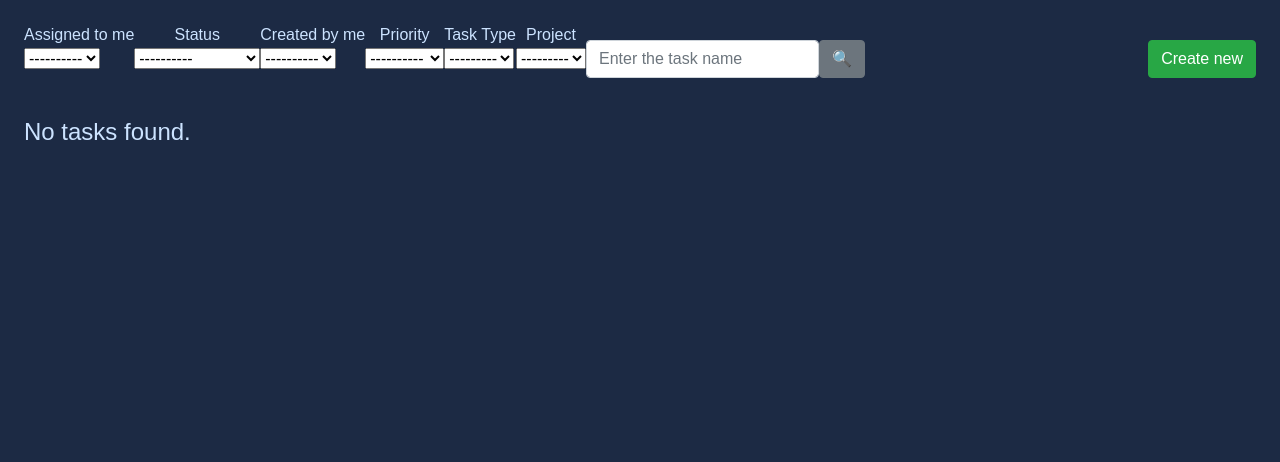
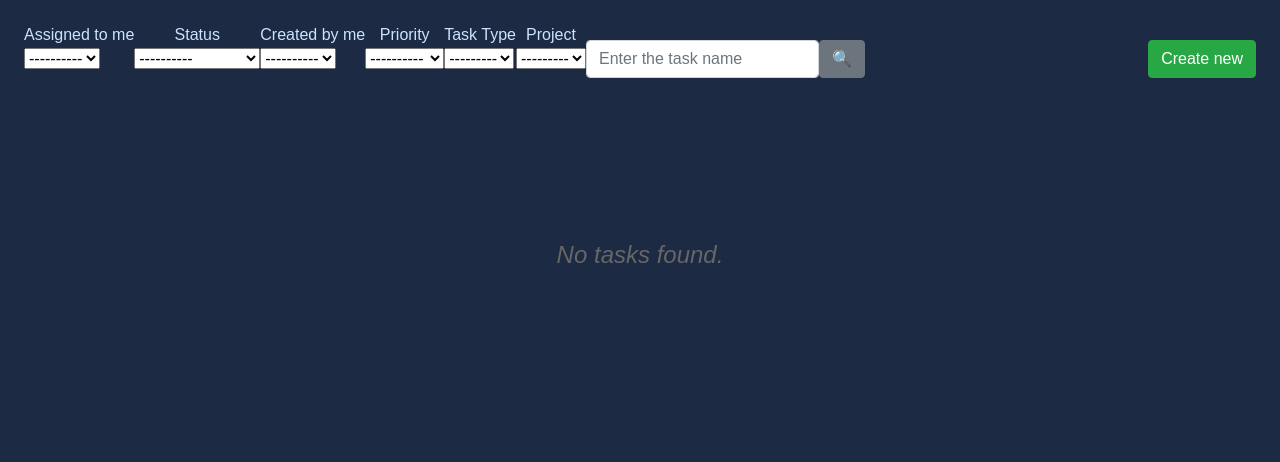
Before and after one commit to sosunovych-andrii/task-manager, a Django app: page /tasks/ in a window 1280 px wide. Shown: the part 56-518 px from the top of the page. Run offline with Django 5.2, Linux system fonts and the light colour scheme; the visitor is signed in with stand-in values (Sample User, id 1); data that the repository does not hold is empty; some libraries are stand-ins or nearby versions.

Commit message:
Add styles for empty message

```diff
--- a/static/css/cards-grid.css
+++ b/static/css/cards-grid.css
@@ -30,3 +30,14 @@
 .card strong {
   color: #c6c4c4;
 }
+
+.empty-message {
+  grid-column: 1 / -1;
+  margin-top: 10%;
+  margin-bottom: 10%;
+  justify-self: center;
+  align-self: center;
+  text-align: center;
+  font-style: italic;
+  color: #666;
+}
```
